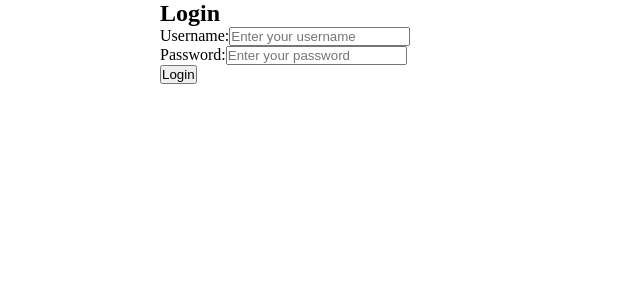
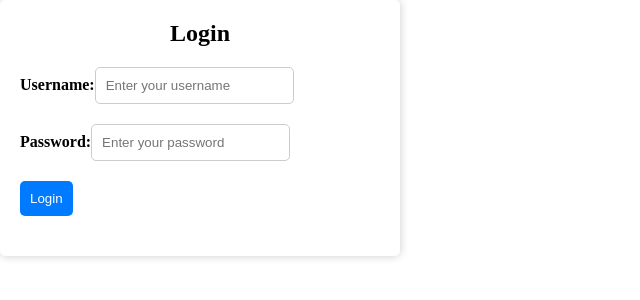
Before and after one commit to PeacefulBz/hello-react, a React (Vite) app: page /Userlogin in a window 1280 px wide. Shown: the top 300 px of the page, without its empty margins (0-640 px from the left). Built offline with nearby package versions, Linux system fonts and the light colour scheme.

Commit message:
Update Userlogin

```diff
--- a/src/Components/Userlogin.css
+++ b/src/Components/Userlogin.css
@@ -0,0 +1,53 @@
+.bigbody {
+  font-family: Arial, Helvetica, sans-serif;
+  background-color: #f4f4f4;
+  display: flex;
+  justify-content: center;
+  align-items: center;
+  height: 100vh; /* This centers the content vertically on the screen. */
+  margin: 0;
+}
+.logincontainer {
+  max-width: 400px;
+  padding: 20px;
+  background-color: #fff;
+  border-radius: 5px;
+  box-shadow: 0 0 10px rgba(0, 0, 0, 0.2);
+}
+
+h2 {
+  text-align: center;
+  margin-bottom: 20px;
+}
+
+.icon {
+  text-align: center;
+  font-size: 40px;
+  color: #333;
+}
+
+.login-form {
+  display: flex;
+  flex-direction: column;
+}
+
+.form-group {
+  margin-bottom: 20px;
+}
+
+.form-group label {
+  font-weight: bold;
+}
+
+.form-group input {
+  padding: 10px;
+  border: 1px solid #ccc;
+  border-radius: 5px;
+}
+
+.form-group input[type="submit"] {
+  background-color: #007bff;
+  color: #fff;
+  border: none;
+  cursor: pointer;
+}
--- a/src/Components/Userlogin.tsx
+++ b/src/Components/Userlogin.tsx
@@ -4,7 +4,8 @@ import "./Userlogin.css";
 function Userlogin() {
   return (
     <>
-      <div className="container">
+      <div className="bodylogin">
+        <div className="logincontainer">
           <h2>Login</h2>
           <div className="icon">
             <i className="fas fa-user"></i>
@@ -35,6 +36,7 @@ function Userlogin() {
             </div>
           </form>
         </div>
+      </div>
     </>
   );
 }
```
Lines whose indentation alone changed are shown as unchanged.
